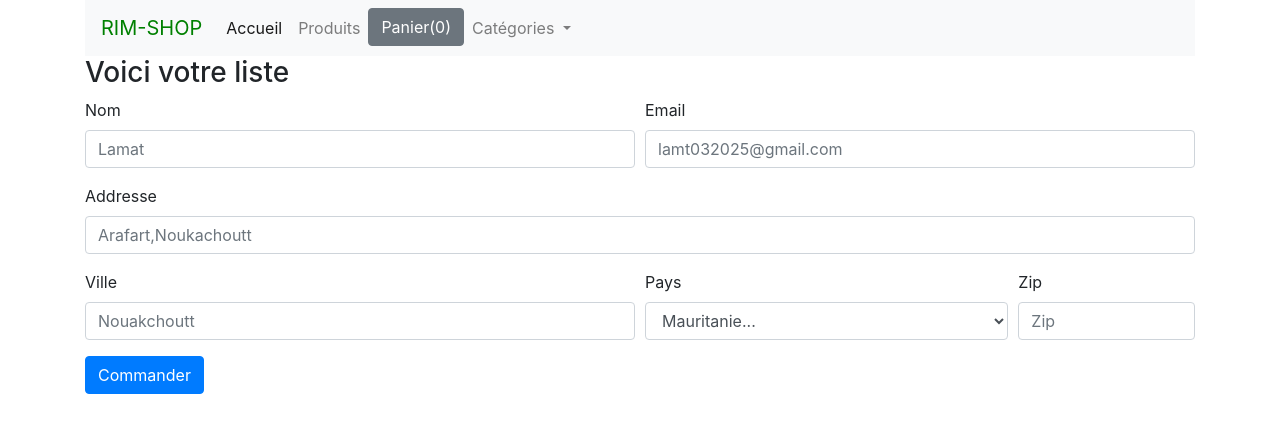
After one commit to lamatmed/Rim-show, a Django app: page /checkout/ in a window 1280 px wide. The commit adds this page. Shown: the top 433 px of the page. Run offline with Django 5.2, Linux system fonts and the light colour scheme.

Commit message:
Ajouter bd de commande

```diff
--- a/shop/admin.py
+++ b/shop/admin.py
@@ -6,6 +6,8 @@ class AdminCategorie(admin.ModelAdmin):
     list_display =('name','date_added')
 class AdminProduct(admin.ModelAdmin):
     list_display =('title','price','category', 'date_added')
-
+class AdminCommande(admin.ModelAdmin):
+    list_display =('items', 'nom','email','adresse','ville','pays','zipcode','date_commande')
 admin.site.register(Product, AdminProduct)
 admin.site.register(Category, AdminCategorie)
+admin.site.register(Commande,AdminCommande)
--- a/shop/templates/shop/base.html
+++ b/shop/templates/shop/base.html
@@ -5,26 +5,35 @@
     <link rel="stylesheet" href="https://cdn.jsdelivr.net/npm/bootstrap@4.4.1/dist/css/bootstrap.min.css" integrity="sha384-Vkoo8x4CGsO3+Hhxv8T/Q5PaXtkKtu6ug5TOeNV6gBiFeWPGFN9MuhOf23Q9Ifjh" crossorigin="anonymous">
     <meta charset="UTF-8">
     <meta name="viewport" content="width=device-width, initial-scale=1.0">
+    <script src="https://code.jquery.com/jquery-3.7.1.js" integrity="sha256-eKhayi8LEQwp4NKxN+CfCh+3qOVUtJn3QNZ0TciWLP4=" crossorigin="anonymous"></script>
+    <script src="https://code.jquery.com/jquery-3.4.1.slim.min.js" integrity="sha384-J6qa4849blE2+poT4WnyKhv5vZF5SrPo0iEjwBvKU7imGFAV0wwj1yYfoRSJoZ+n" crossorigin="anonymous"></script>
+    <script src="https://cdn.jsdelivr.net/npm/popper.js@1.16.0/dist/umd/popper.min.js" integrity="sha384-Q6E9RHvbIyZFJoft+2mJbHaEWldlvI9IOYy5n3zV9zzTtmI3UksdQRVvoxMfooAo" crossorigin="anonymous"></script>
+    <script src="https://cdn.jsdelivr.net/npm/bootstrap@4.4.1/dist/js/bootstrap.min.js" integrity="sha384-wfSDF2E50Y2D1uUdj0O3uMBJnjuUD4Ih7YwaYd1iqfktj0Uod8GCExl3Og8ifwB6" crossorigin="anonymous"></script>
     <title>Page d'accueil</title>
 </head>
+
+<body>
     <div class="container">
         <div class="row">
             <div class="col-md-12">
                 <nav class="navbar navbar-expand-lg navbar-light bg-light">
-                <a style="color:green" class="navbar-brand" href="#">RIM-SHOP</a>
+                    <a style="color:green" class="navbar-brand" href="{% url 'home' %}">RIM-SHOP</a>
                     <button class="navbar-toggler" type="button" data-toggle="collapse" data-target="#navbarNavDropdown" aria-controls="navbarNavDropdown" aria-expanded="false" aria-label="Toggle navigation">
                   <span class="navbar-toggler-icon"></span>
                 </button>
                     <div class="collapse navbar-collapse" id="navbarNavDropdown">
                         <ul class="navbar-nav">
                             <li class="nav-item active">
-                            <a class="nav-link" href="#">Accueil <span class="sr-only">(current)</span></a>
+                                <a class="nav-link" href="{% url 'home' %}">Accueil <span class="sr-only">(current)</span></a>
                             </li>
                             <li class="nav-item">
-                            <a class="nav-link" href="#">Produits</a>
+                                <a class="nav-link" href="http://127.0.0.1:8008/">Produits</a>
                             </li>
                             <li class="nav-item">
-                            <a class="nav-link" href="#">Panier(0)</a>
+                                <button id="panier" type="button" class="btn btn-secondary" data-html="true" data-container="body" data-toggle="popover" data-placement="bottom" data-content="Vivamus
+sagittis lacus vel augue laoreet rutrum faucibus.">
+  Panier(0)
+</button>
                             </li>
                             <li class="nav-item dropdown">
                                 <a class="nav-link dropdown-toggle" href="#" id="navbarDropdownMenuLink" role="button" data-toggle="dropdown" aria-haspopup="true" aria-expanded="false">
@@ -44,8 +53,9 @@
         {% block content %}{% endblock %}
     </div>
 
-<body>
+
 
 </body>
+{% block js %} {% endblock %}
 
 </html>
--- /dev/null
+++ b/shop/templates/shop/checkout.html
@@ -0,0 +1,73 @@
+{% extends 'shop/base.html' %} {% block content %}
+<div class="row">
+    <div class="col-md-12">
+        <ul class="list-group" id="item-list">
+            <h3>Voici votre liste </h3>
+        </ul>
+    </div>
+</div>
+<div class="row">
+    <deiv class="col-md-12">
+        <form method="POST">
+            {% csrf_token %}
+            <input type="hidden" id="items" name="items">
+            <div class="form-row">
+                <div class="form-group col-md-6">
+                    <label for="inputYText4">Nom</label>
+                    <input type="text" name="nom" class="form-control" id="nom" placeholder="Lamat">
+                </div>
+                <div class="form-group col-md-6">
+                    <label for="inputEmail4">Email</label>
+                    <input type="email" name="email" class="form-control" id="email" placeholder="lamt032025@gmail.com">
+                </div>
+            </div>
+            <div class="form-group">
+                <label for="inputAddress">Addresse</label>
+                <input type="text" name="adresse" class="form-control" id="adresse" placeholder="Arafart,Noukachoutt">
+            </div>
+
+            <div class="form-row">
+                <div class="form-group col-md-6">
+                    <label for="inputCity">Ville</label>
+                    <input type="text" name="ville" class="form-control" id="ville" placeholder="Nouakchoutt">
+                </div>
+                <div class="form-group col-md-4">
+                    <label for="inputState">Pays </label>
+                    <select id="pays" name="pays" class="form-control">
+                  <option selected>Mauritanie...</option>
+                  <option>Algerie</option>
+                  <option>France</option>
+                  <option>USA</option>
+                  <option>Angola</option>
+                </select>
+                </div>
+                <div class="form-group col-md-2">
+                    <label for="inputZip">Zip</label>
+                    <input name="zipcode" type="text" class="form-control" id="zipcode" placeholder="Zip">
+                </div>
+            </div>
+
+            <button type="submit" class="btn btn-primary">Commander</button>
+        </form>
+</div>
+</div>{% endblock %}{% block js %}
+<script type="text/javascript">
+    if (localStorage.getItem('panier') == null) {
+        var panier = {};
+    } else {
+        panier = JSON.parse(localStorage.getItem('panier'));
+    }
+    for (item in panier) {
+        let nom = panier[item][1];
+        let quanitite = panier[item][0];
+        let itemString = `  <li class="list-group-item d-flex justify-content-between align-items-center">
+              ${nom}
+               <span class="badge badge-primary badge-pill"> QTE:   ${quanitite}</span>
+               </li>`;
+        $('#item-list').append(itemString);
+    }
+    $('#items').val(JSON.stringify(panier));
+</script>
+<div>
+
+</div> {% endblock %}
--- a/shop/urls.py
+++ b/shop/urls.py
@@ -4,6 +4,6 @@ from shop.views import *
 urlpatterns = [
     path('', index, name='home'),
 
-    path('<int:myid>', detail, name='detail'),
-
+    path('<int:myid>', detail, name="detail"),
+    path('checkout/', checkout, name="checkout"),
 ]
--- a/shop/views.py
+++ b/shop/views.py
@@ -1,5 +1,5 @@
 from django.shortcuts import render
-from .models import Product
+from .models import *
 from django.core.paginator import Paginator
 # Create your views here.
 def index (request):
@@ -18,3 +18,16 @@ def detail(request, myid):
   products = Product.objects.get(id=myid)
 
   return render(request,'shop/detail.html', {'product': products})
+
+def checkout(request):
+  if request.method == "POST":
+    items = request.POST.get('items')
+    nom = request.POST.get('nom')
+    email = request.POST.get('email')
+    adresse = request.POST.get('adresse')
+    ville = request.POST.get('ville')
+    pays = request.POST.get('pays')
+    zipcode = request.POST.get('zipcode')
+    com = Commande(items=items,nom=nom,email=email,adresse=adresse,ville=ville,pays=pays,zipcode=zipcode)
+    com.save()
+  return render(request,'shop/checkout.html',)
```
Also changed, not shown: shop/models.py (+14 -0 lines), shop/templates/shop/index.html (+47 -4 lines), db.sqlite3, shop/migrations/0002_commande.py (added). Lines whose indentation alone changed are shown as unchanged.
